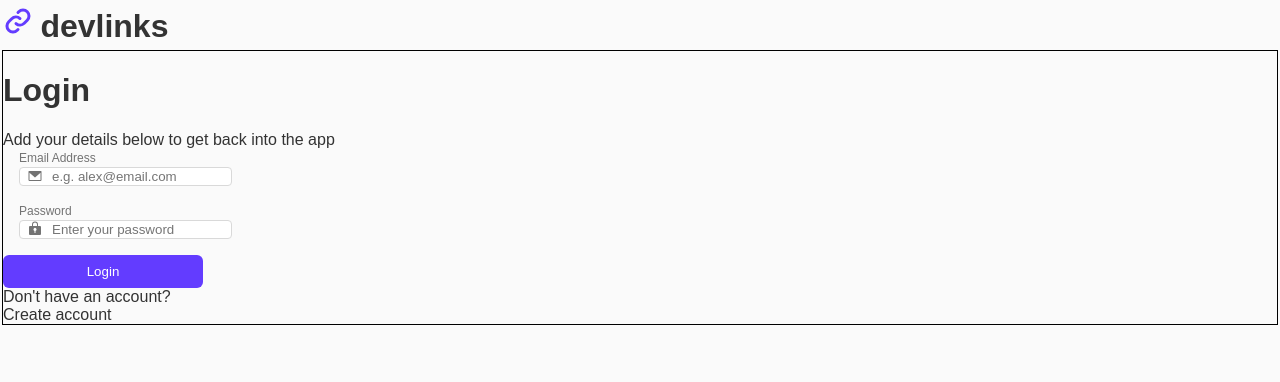
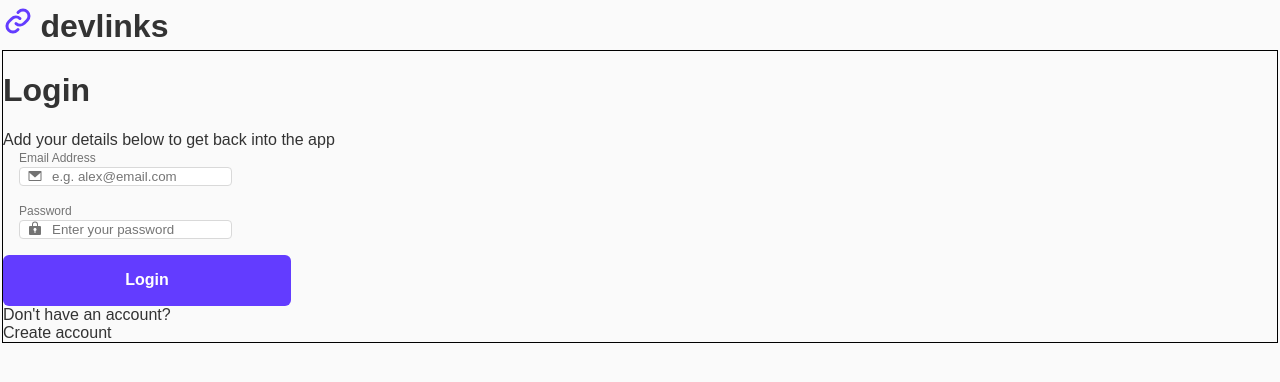
Before and after one commit to Xize-Wu/link-sharing-app, a React (Vite) app: page / in a window 1280 px wide. Shown: the top 382 px of the page. Built offline with nearby package versions, Linux system fonts and the light colour scheme.

Commit message:
update guide component

```diff
--- a/src/components/Dashboard.tsx
+++ b/src/components/Dashboard.tsx
@@ -7,7 +7,12 @@ import Customize from "../ui/Customize";
 import Profile from "../ui/Profile";
 
 const StyledDashBoard = styled.div`
-  width: 95%;
+  width: 100%;
+  display: flex;
+  flex-direction: column;
+  justify-content: center;
+  align-items: center;
+
 `
 export default function Dashboard() {
   const toggleValue = useSelector((state: RootState) => state.toggle.value);
--- a/src/components/NavBar.tsx
+++ b/src/components/NavBar.tsx
@@ -6,16 +6,16 @@ import { RootState } from "../redux/store";
 
 const StyledNavBar = styled.div`
   padding: 1rem;
-  height: 2.5rem; /* Adjusted to 2.5rem for consistency */
+  height: 2.5rem;
   background-color: var(--white);
+  width: 100vw;
 
   display: flex;
-  justify-content: space-between;
+  justify-content: space-around;
 
   svg {
     width: 100%;
     height: 100%;
-    object-fit: contain; /* This property ensures the aspect ratio is maintained */
   }
 `;
 const StyledPreviewButton = styled.button`
--- /dev/null
+++ b/src/styles/SharedStyles.ts
@@ -0,0 +1,16 @@
+import { css } from "styled-components";
+
+export const SharedDashboardStyles = css`
+  width: 80%;
+  background-color: var(--white);
+  color: var(--dark-grey);
+  border-radius: 8px;
+  padding-left: 1rem;
+  padding-right: 1rem;
+  padding-top: 1.5rem;
+  padding-bottom: 1.5rem;
+
+  display: flex;
+  flex-direction: column;
+  align-items: center;
+`;
--- a/src/ui/Customize.tsx
+++ b/src/ui/Customize.tsx
@@ -1,7 +1,17 @@
-import Guide from "./Customize/Guide"
+// Customize.tsx
+import styled from "styled-components";
 
-export default function Customize () {
-    return (
-        <Guide/>
-    )
+import Guide from "./Customize/Guide";
+import { SharedDashboardStyles } from "../styles/SharedStyles";
+
+const StyledCustomize = styled.div`
+  ${SharedDashboardStyles}
+`;
+
+export default function Customize() {
+  return (
+    <StyledCustomize>
+      <Guide />
+    </StyledCustomize>
+  );
 }
--- a/src/ui/Customize/Guide.tsx
+++ b/src/ui/Customize/Guide.tsx
@@ -1,13 +1,38 @@
 import styled from "styled-components";
+import MainButton from "../MainButton";
+const StyledGuide = styled.div`
+display: flex;
+flex-direction: column;
+`;
 
-const StyledGuide = styled.div``;
+const StyledHeading = styled.div`
 
-const StyledHeading = styled.h2``;
+  color: var(--black);
+  font-weight: bold;
+  font-size: 32px;
+  line-height: 150%;
+`;
 
-const StyledDescription = styled.div``;
+const StyledDescription = styled.div`
+font-size: 16px;
+line-height: 150%;
+padding-top: 1rem;
+padding-bottom: 1rem;
+`;
 
-const StyledAddLinkButton = styled.button``;
+const StyledButtonContainer = styled.div`
+display: flex;
+justify-content: center;
+
+padding-top: 1rem;
+`
+
 export default function Guide() {
+  function addNewLink(){
+    console.log("clicked!")
+    return"test"
+  }
+
   return <StyledGuide>
 
     <StyledHeading>
@@ -16,8 +41,8 @@ export default function Guide() {
     <StyledDescription>
         Add/edit/remove links below and then share all your profiles with the world!
     </StyledDescription>
-    <StyledAddLinkButton>
-        + Add new link
-    </StyledAddLinkButton>
+    <StyledButtonContainer>
+    <MainButton bgColor="var(--white)" color="var(--dark-purple)" border="1px solid var(--dark-purple)" onClick = {addNewLink}>+ Add New Link</MainButton>
+    </StyledButtonContainer>
   </StyledGuide>;
 }
--- a/src/ui/Landing/CreateAccount.tsx
+++ b/src/ui/Landing/CreateAccount.tsx
@@ -1,5 +1,5 @@
 // import React from "react";
-import LoginCreateButton from "./LoginCreateButton";
+import MainButton from "../MainButton";
 import React, { useState } from "react";
 import styled from "styled-components";
 import { useDatabase } from "../../contexts/DatabaseContext";
@@ -111,13 +111,13 @@ function CreateAccount(child:CreateAccountProps) {
             />
           ))
       }
-      <LoginCreateButton
+      <MainButton
         bgColor="#633CFF"
         color="white"
         onClick={handleCreateNewAccountClick}
       >
         Create new account
-      </LoginCreateButton>
+      </MainButton>
       <div>
         <div>Already have an account?</div>
         <div onClick={switchComponent}>Login</div>
--- a/src/ui/Landing/Login.tsx
+++ b/src/ui/Landing/Login.tsx
@@ -4,7 +4,7 @@ import styled from "styled-components";
 import { useDatabase } from "../../contexts/DatabaseContext";
 
 import InputField from "./InputField";
-import LoginCreateButton from "./LoginCreateButton";
+import MainButton from "../MainButton";
 
 const StyledContainer = styled.div`
   border: 1px solid black;
@@ -79,13 +79,14 @@ function Login(props: LoginProps) {
           onChange={field.onChange}
         />
       ))}
-      <LoginCreateButton
+      <MainButton
         bgColor="#633CFF"
         color="white"
+        border="none"
         onClick={handleLoginClick}
       >
         Login
-      </LoginCreateButton>
+      </MainButton>
       <div>
         <div>Don't have an account?</div>
         <div onClick={switchComponent}>Create account</div>
--- a/src/ui/Landing/LoginCreateButton.tsx
+++ b/src/ui/MainButton.tsx
@@ -1,8 +1,8 @@
 import { styled, css } from 'styled-components';
-
-interface LoginCreateButtonProps {
+interface MainButtonProps {
   bgColor: string;
   color: string;
+  border: string;
   children:React.ReactNode;
   onClick: () => void;
 }
@@ -10,25 +10,26 @@ interface LoginCreateButtonProps {
 interface StyledButtonProps {
   $bgColor: string;
   $color: string;
+  $border: string;
 }
 
 const StyledButton = styled.button<StyledButtonProps>`
   ${(props) => css`background-color: ${props.$bgColor};
-  color:${props.$color}`};
-  width: 15em;
-  height: 2.5em;
-  border: none;
-  // padding-left: 10px;
-  // padding-right: 10px;
+  color:${props.$color};
+  border: ${props.$border};`};
+  width: 18rem;
+  height: 3.2rem;
+  font-size: 16px;
+  font-weight: bold;
   border-radius: 6px;
   cursor: pointer;
   font-family: 'Instrument Sans', sans-serif;
 `;
 
-function LoginCreateButton({ children, bgColor, color, onClick }: LoginCreateButtonProps) {
-  return <StyledButton $bgColor={bgColor} $color={color} onClick={onClick}>
+function MainButton({ children, bgColor, color, border, onClick }: MainButtonProps) {
+  return <StyledButton $bgColor={bgColor} $color={color} $border={border} onClick={onClick}>
     {children}
   </StyledButton>
 }
 
-export default LoginCreateButton;
+export default MainButton;
```
Also changed, not shown: src/ui/Customize/PlatformDropdown.tsx (added), src/ui/PlatformDropdown.tsx (deleted).
